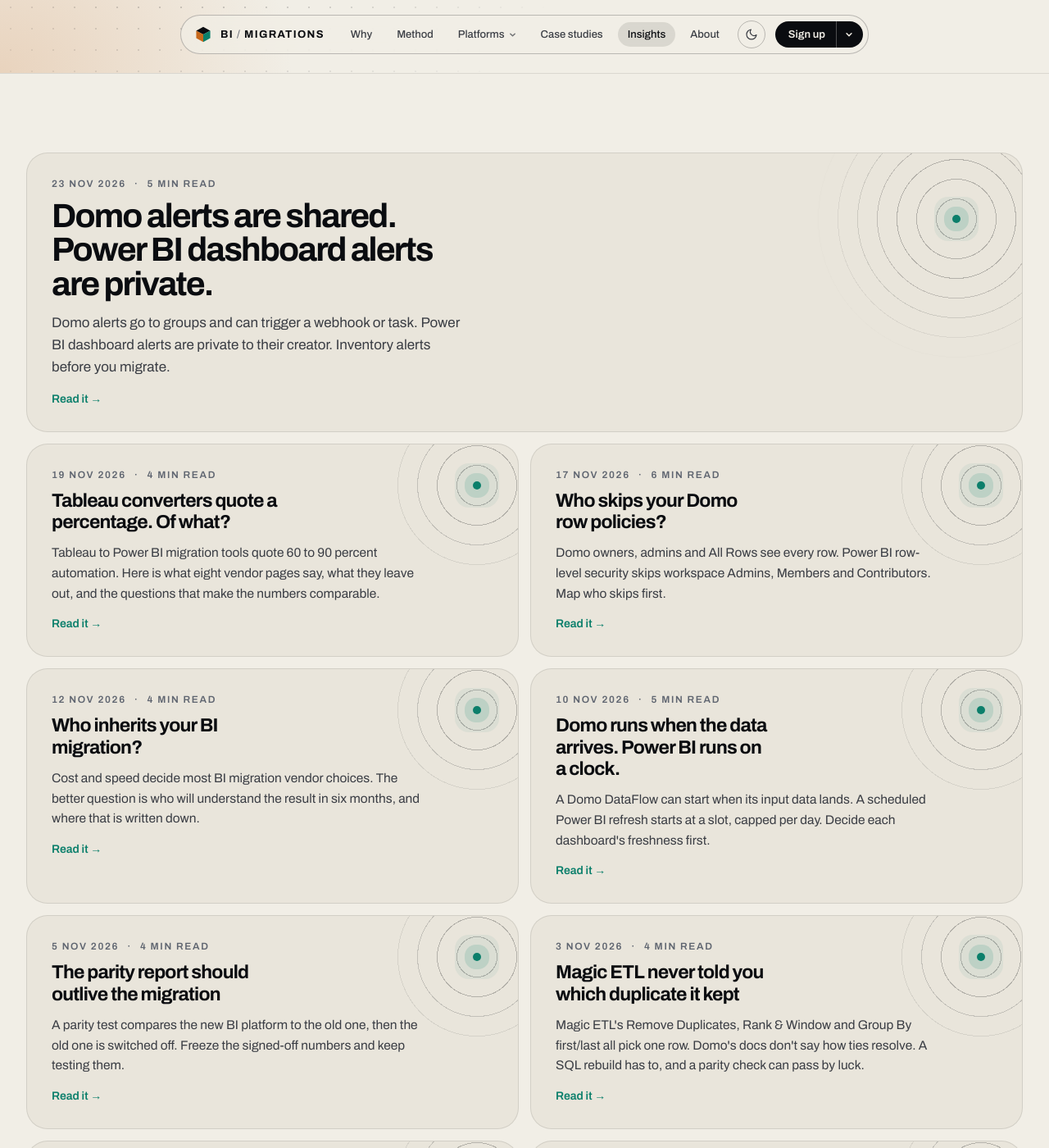
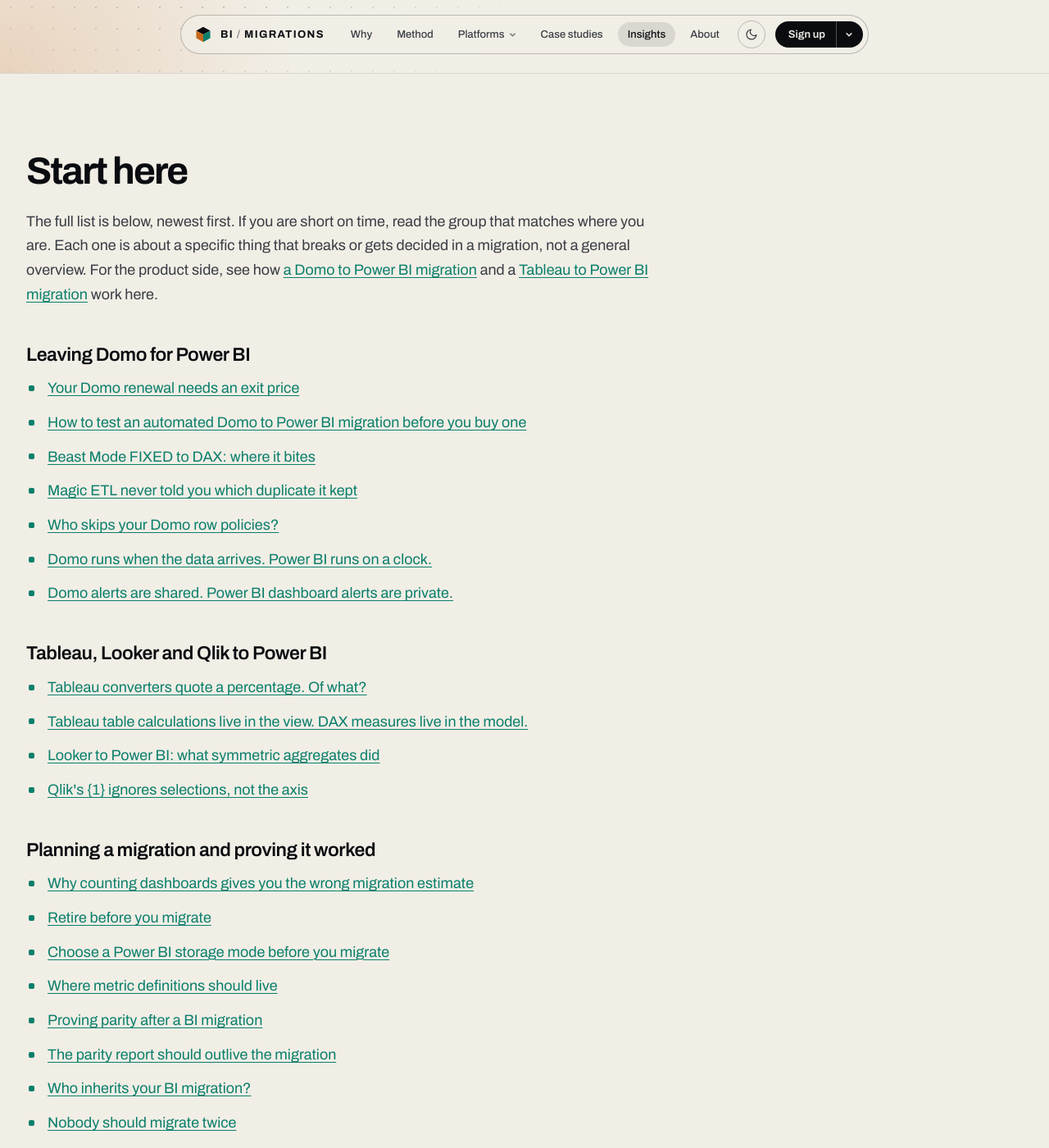
Before and after one commit to BIMigrations/www, a Jekyll site: the page built from insights/index.html, in a window 1280 px wide and 1400 px high, scrolled down 498 px. Shown: the whole window at 82% size. Built offline with Jekyll 4.4.1, drawn with Linux system fonts in a browser that asks for light colours; some web fonts are replaced.

Commit message:
Insights index: Start here block grouping all 19 posts by problem, All posts heading

```diff
--- a/insights/index.html
+++ b/insights/index.html
@@ -7,6 +7,42 @@ parent_title: Resources
 full_width: true
 ---
 <div class="wrap page-body page-body-full">
+  <section class="prose" aria-labelledby="start-here" style="margin-bottom:72px;">
+    <h2 id="start-here">Start here</h2>
+    <p>The full list is below, newest first. If you are short on time, read the group that matches where you are. Each one is about a specific thing that breaks or gets decided in a migration, not a general overview. For the product side, see how <a href="{{ '/domo-to-power-bi/' | relative_url }}">a Domo to Power BI migration</a> and a <a href="{{ '/tableau-to-power-bi/' | relative_url }}">Tableau to Power BI migration</a> work here.</p>
+
+    <h3>Leaving Domo for Power BI</h3>
+    <ul>
+      <li><a href="{% post_url 2026-10-20-domo-renewal-exit-price %}">Your Domo renewal needs an exit price</a></li>
+      <li><a href="{% post_url 2026-10-08-test-an-automated-domo-migration %}">How to test an automated Domo to Power BI migration before you buy one</a></li>
+      <li><a href="{% post_url 2026-10-06-beast-mode-fixed-to-dax %}">Beast Mode FIXED to DAX: where it bites</a></li>
+      <li><a href="{% post_url 2026-11-03-magic-etl-dedupe-tiebreaker %}">Magic ETL never told you which duplicate it kept</a></li>
+      <li><a href="{% post_url 2026-11-17-who-skips-pdp %}">Who skips your Domo row policies?</a></li>
+      <li><a href="{% post_url 2026-11-10-domo-triggers-vs-power-bi-clock %}">Domo runs when the data arrives. Power BI runs on a clock.</a></li>
+      <li><a href="{% post_url 2026-11-23-domo-alerts-are-shared %}">Domo alerts are shared. Power BI dashboard alerts are private.</a></li>
+    </ul>
+
+    <h3>Tableau, Looker and Qlik to Power BI</h3>
+    <ul>
+      <li><a href="{% post_url 2026-11-19-tableau-converter-claims-compared %}">Tableau converters quote a percentage. Of what?</a></li>
+      <li><a href="{% post_url 2026-10-13-tableau-table-calculations-live-in-the-view %}">Tableau table calculations live in the view. DAX measures live in the model.</a></li>
+      <li><a href="{% post_url 2026-10-19-looker-symmetric-aggregates %}">Looker to Power BI: what symmetric aggregates did</a></li>
+      <li><a href="{% post_url 2026-10-27-qlik-set-analysis-identifier %}">Qlik's {1} ignores selections, not the axis</a></li>
+    </ul>
+
+    <h3>Planning a migration and proving it worked</h3>
+    <ul>
+      <li><a href="{% post_url 2026-10-15-dashboard-count-is-the-wrong-estimate %}">Why counting dashboards gives you the wrong migration estimate</a></li>
+      <li><a href="{% post_url 2026-08-26-retire-before-you-migrate %}">Retire before you migrate</a></li>
+      <li><a href="{% post_url 2026-10-29-power-bi-storage-mode-before-migrating %}">Choose a Power BI storage mode before you migrate</a></li>
+      <li><a href="{% post_url 2026-10-07-metric-definitions-live-in-the-model %}">Where metric definitions should live</a></li>
+      <li><a href="{% post_url 2026-09-09-proving-parity %}">Proving parity after a BI migration</a></li>
+      <li><a href="{% post_url 2026-11-05-parity-report-should-outlive-migration %}">The parity report should outlive the migration</a></li>
+      <li><a href="{% post_url 2026-11-12-who-inherits-the-migration %}">Who inherits your BI migration?</a></li>
+      <li><a href="{% post_url 2026-08-12-nobody-should-migrate-twice %}">Nobody should migrate twice</a></li>
+    </ul>
+  </section>
+  <h2 id="all-posts" class="section-title" style="margin-bottom:32px;">All posts</h2>
   <div class="blog-grid blog-grid-index">
     {%- for post in site.posts %}
     {% include post-card.html post=post featured=forloop.first %}
```
